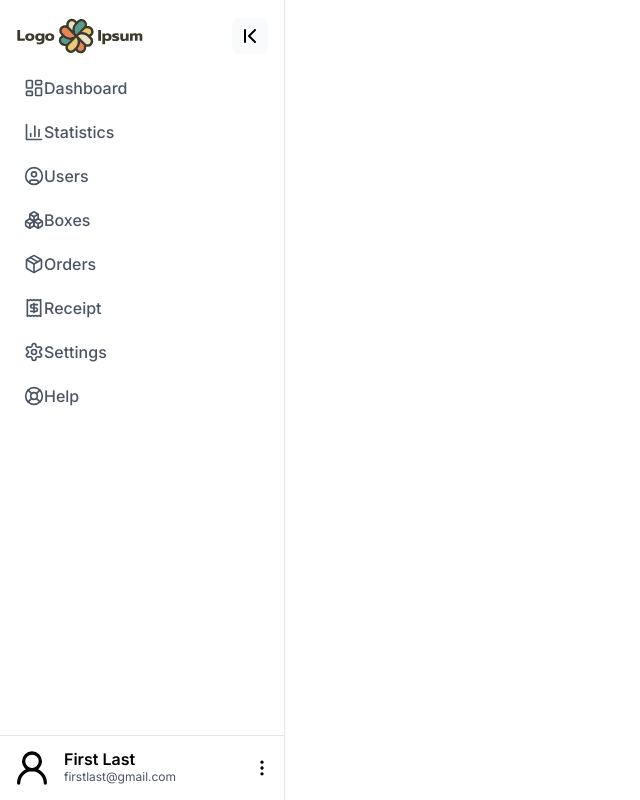
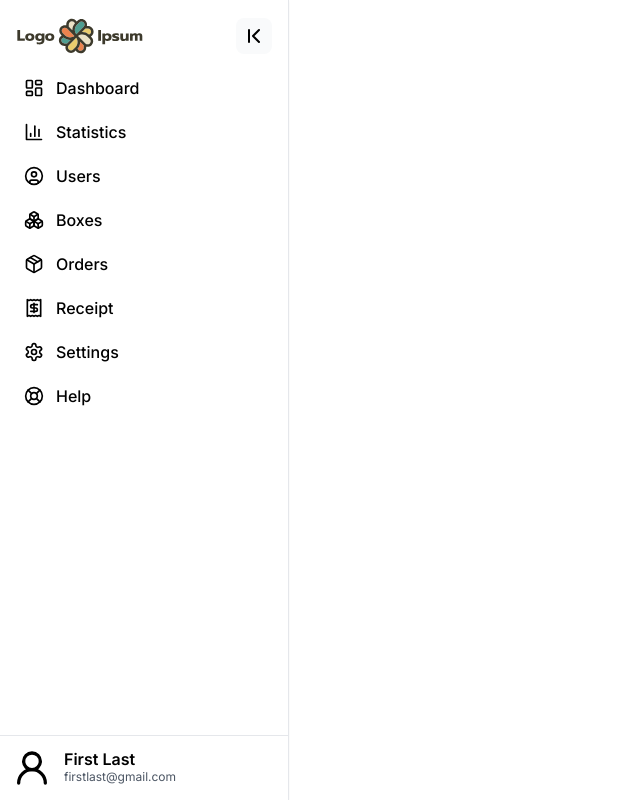
Before and after one commit to tuann72/test-design-app, a Next.js app: page / in a window 1280 px wide. Shown: the whole page, without its empty margins (0-640 px from the left). Built offline with nearby package versions, Linux system fonts and the light colour scheme.

Commit message:
Finished navigation bar basics.

```diff
--- a/src/app/page.tsx
+++ b/src/app/page.tsx
@@ -15,14 +15,14 @@ function page() {
   return (
     <div>
       <NavBar>
-        <NavBarItem icon={<LayoutDashboard size={20}/>} text={'Dashboard'} active={false} alert={false} />
-        <NavBarItem icon={<BarChart3 size={20}/>} text={'Statistics'} active={false} alert={false} />
-        <NavBarItem icon={<UserCircle size={20}/>} text={'Users'} active={false} alert={false} />
-        <NavBarItem icon={<Boxes size={20}/>} text={'Boxes'} active={false} alert={false} />
-        <NavBarItem icon={<Package size={20}/>} text={'Orders'} active={false} alert={false} />
-        <NavBarItem icon={<Receipt size={20}/>} text={'Receipt'} active={false} alert={false} />
-        <NavBarItem icon={<Settings size={20}/>} text={'Settings'} active={false} alert={false} />
-        <NavBarItem icon={<LifeBuoy size={20}/>} text={'Help'} active={false} alert={false} />
+        <NavBarItem icon={<LayoutDashboard size={20}/>} text={'Dashboard'}   />
+        <NavBarItem icon={<BarChart3 size={20}/>} text={'Statistics'}  />
+        <NavBarItem icon={<UserCircle size={20}/>} text={'Users'}  />
+        <NavBarItem icon={<Boxes size={20}/>} text={'Boxes'}  />
+        <NavBarItem icon={<Package size={20}/>} text={'Orders'}  />
+        <NavBarItem icon={<Receipt size={20}/>} text={'Receipt'}  />
+        <NavBarItem icon={<Settings size={20}/>} text={'Settings'}  />
+        <NavBarItem icon={<LifeBuoy size={20}/>} text={'Help'}  />
       </NavBar>
     </div>
   )
--- a/src/components/navBar.tsx
+++ b/src/components/navBar.tsx
@@ -1,29 +1,50 @@
-import React from 'react'
-import { ChevronFirst, MoreVertical, UserRound } from 'lucide-react'
+"use client"
+import React, { useContext, useState, createContext } from 'react'
+import { ChevronFirst, ChevronLast } from 'lucide-react'
 
 type Props = {
   children: React.ReactNode;
 };
 
+// Define the type for the context value
+interface SidebarContextValue {
+  expanded: boolean;
+}
+
+// Create the context with a default value
+const SidebarContext = createContext<SidebarContextValue>({
+  expanded: true, // Set an initial value for 'expanded'
+});
+
 export default function navBar({children}: Props) {
+
+  const [expanded, setExpanded] = useState(true)
+
   return (
     <aside className='h-screen w-fit'>
       <nav className="h-full flex flex-col bg-white border-r shadow-sm">
-        <div className="p-4 pb-2 flex justify-between items-center space-x-3">
-          <img src="/logoipsum-235.svg" className='w-32' alt="" />
-          <button className='p-1.5 rounded-lg bg-gray-50 hover:bg-gray-100'>
-            <ChevronFirst />
+        <div className="p-4 pb-2 flex justify-between items-center">
+          <img src="/logoipsum-235.svg"
+          className={`overflow-hidden transition-all
+          ${expanded ? "w-32" : "w-0"}`}
+          alt="" />
+          <button onClick={() => setExpanded(curr => !curr)} className='p-1.5 rounded-lg bg-gray-50 hover:bg-gray-100'>
+            {expanded? <ChevronFirst />: <ChevronLast />}
           </button>
         </div>
+
+        <SidebarContext.Provider value={{expanded}}>
         <ul className='flex-1 px-3'>{children}</ul>
+        </SidebarContext.Provider>
+
         <div className='border-t flex p-3'>
           <img src="/user-round.svg" className='w-10 h-10 rounded-md'/>
-        <div className='flex justify-between items-center w-52 ml-3'>
+        <div className={`flex justify-between items-center overflow-hidden transition-all
+          ${expanded ? "w-52 ml-3" : "w-0"}`}>
           <div className='leading-4'>
             <h4 className='font-semibold'>First Last</h4>
             <span className='text-xs text-gray-600'> firstlast@gmail.com</span>
           </div>
-          <MoreVertical size={20} />
         </div>
         </div>
       </nav>
@@ -31,19 +52,16 @@ export default function navBar({children}: Props) {
   )
 }
 
-export function NavBarItem({icon, text, active, alert}: {icon: React.ReactNode, text: string, active: boolean, alert: boolean}){
+export function NavBarItem({icon, text}: {icon: React.ReactNode, text: string}){
+
+  const { expanded } = useContext(SidebarContext);
+
   return(
     <li className={`relative flex items-center py-2 px-3 my-1
-    font-medium rounded-md cursor-pointer
-    transition-colors
-    ${
-      active
-        ? "bg-gradient-to-tr from-indigo-200 to-indigo-100 text-indigo-800"
-        : "hover:bg-indigo-50 text-gray-600"
-    }
-    `}>
+    font-medium rounded-md cursor-pointer hover:bg-green-50 text-gray-600"`}>
       {icon}
-      <span>{text}</span>
+      <span className={`overflow-hidden transition-all
+          ${expanded ? "w-52 ml-3" : "w-0"}`}>{text}</span>
     </li>
   )
 }
```
